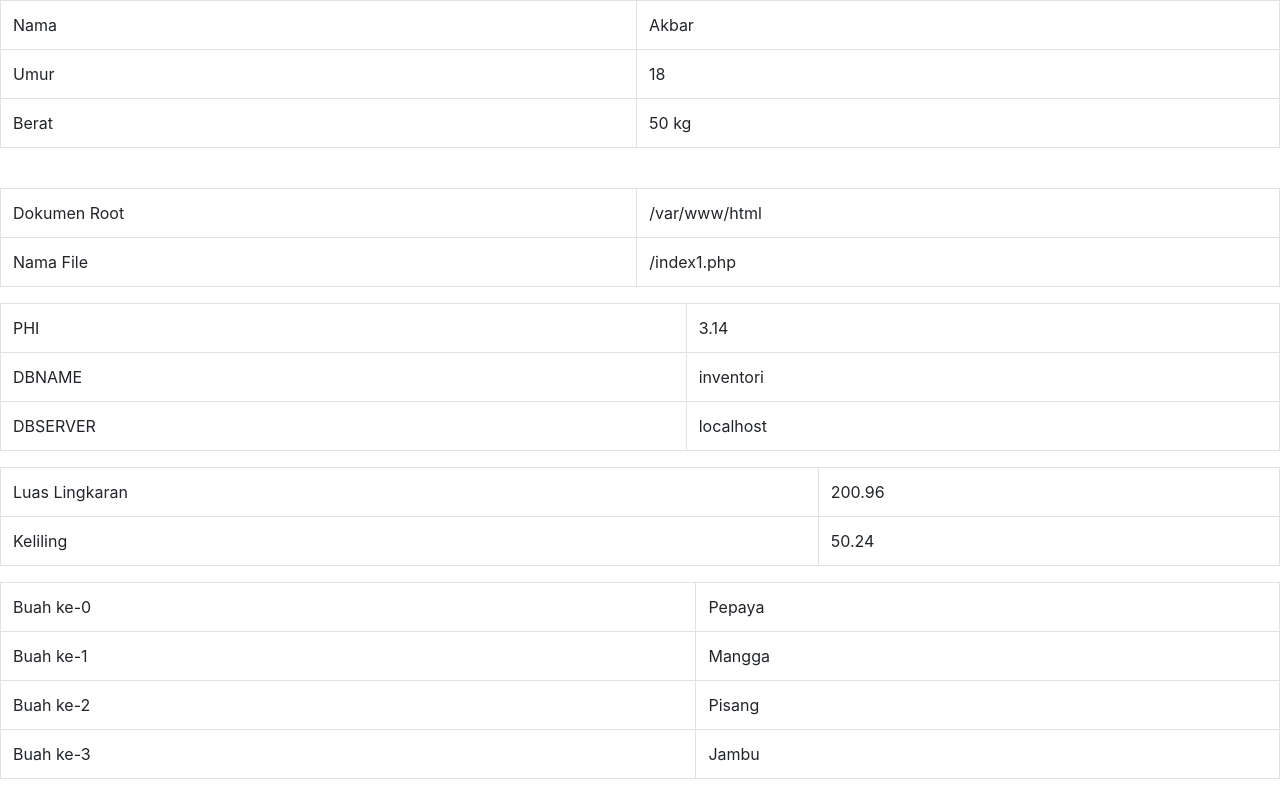
After one commit to ahmadhilmy123/php.semester2, a PHP site: page /index1.php in a window 1280 px wide. The commit adds this page. Run offline with PHP 8.4, Linux system fonts and the light colour scheme.

Commit message:
tambahan

```diff
--- /dev/null
+++ b/index1.php
@@ -0,0 +1,102 @@
+<!DOCTYPE html>
+<html lang="en">
+<head>
+    <meta charset="UTF-8">
+    <meta name="viewport" content="width=device-width, initial-scale=1.0">
+    <title>Contoh PHP dengan Bootstrap Table</title>
+    <!-- Tautan CSS Bootstrap -->
+    <link href="https://stackpath.bootstrapcdn.com/bootstrap/4.5.2/css/bootstrap.min.css" rel="stylesheet">
+</head>
+<body>
+<?php
+
+$nama = 'Akbar';
+$umur = 18;
+$berat = 50;
+
+echo "<table class='table table-bordered'>";
+echo "<tr>";
+echo "<td>Nama</td>";
+echo "<td>$nama</td>";
+echo "</tr>";
+
+echo "<tr>";
+echo "<td>Umur</td>";
+echo "<td>$umur</td>";
+echo "</tr>";
+
+echo "<tr>";
+echo "<td>Berat</td>";
+echo "<td>$berat kg</td>";
+echo "</tr>";
+
+echo "</table>";
+
+echo "<br/>";
+
+echo "<table class='table table-bordered'>";
+echo "<tr>";
+echo "<td>Dokumen Root</td>";
+echo "<td>".$_SERVER["DOCUMENT_ROOT"]."</td>";
+echo "</tr>";
+
+echo "<tr>";
+echo "<td>Nama File</td>";
+echo "<td>".$_SERVER["PHP_SELF"]."</td>";
+echo "</tr>";
+echo "</table>";
+
+// definisi konstanta
+define('PHI', 3.14);
+define('DBNAME', 'inventori');
+define('DBSERVER', 'localhost');
+
+echo "<table class='table table-bordered'>";
+echo "<tr>";
+echo "<td>PHI</td>";
+echo "<td>".PHI."</td>";
+echo "</tr>";
+
+echo "<tr>";
+echo "<td>DBNAME</td>";
+echo "<td>".DBNAME."</td>";
+echo "</tr>";
+
+echo "<tr>";
+echo "<td>DBSERVER</td>";
+echo "<td>".DBSERVER."</td>";
+echo "</tr>";
+echo "</table>";
+
+// luas dan keliling lingkaran
+$jari = 8;
+$luas = PHI * $jari * $jari;
+$kll = 2 * PHI * $jari;
+
+echo "<table class='table table-bordered'>";
+echo "<tr>";
+echo "<td>Luas Lingkaran</td>";
+echo "<td>$luas</td>";
+echo "</tr>";
+
+echo "<tr>";
+echo "<td>Keliling</td>";
+echo "<td>$kll</td>";
+echo "</tr>";
+echo "</table>";
+
+// array buah-buahan
+$ar_buah = ["Pepaya", "Mangga","Pisang","Jambu" ];
+
+echo "<table class='table table-bordered'>";
+foreach($ar_buah as $k => $v){
+  echo "<tr>";
+  echo "<td>Buah ke-$k</td>";
+  echo "<td>$v</td>";
+  echo "</tr>";
+}
+echo "</table>";
+
+?>
+
+<script src="https://stackpath.bootstrapcdn.com/bootstrap/4.5.2/js/bootstrap.min.js"></script>
```
Also changed, not shown: index.php (+26 -0 lines).
